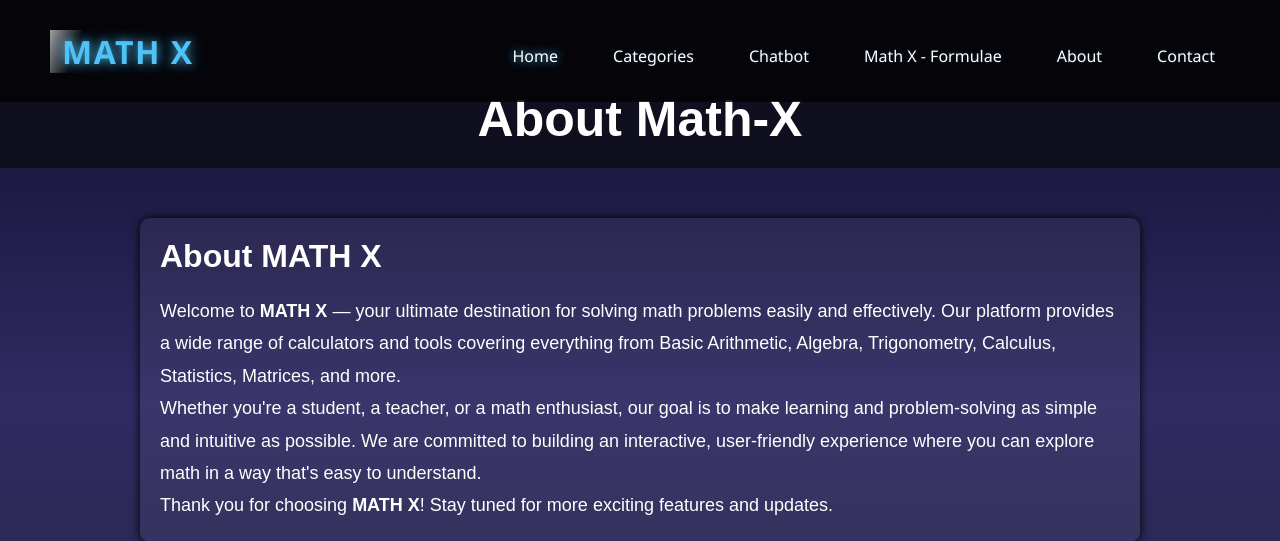
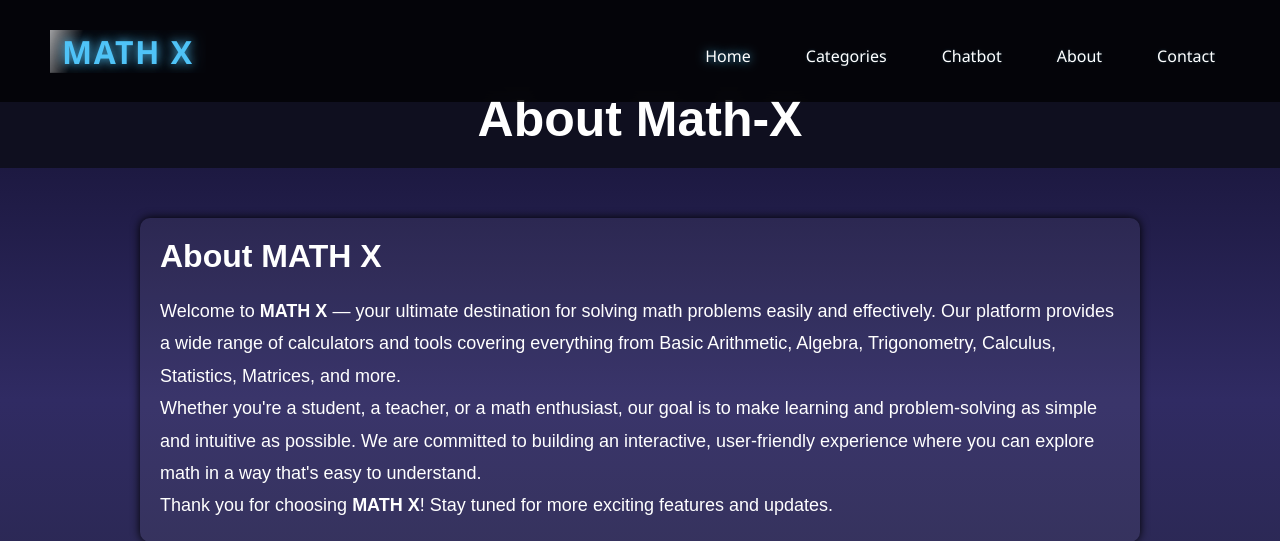
Before and after one commit to Srishanth-023/MATH--EXPO, a Flask app: page /about in a window 1280 px wide. Shown: the top 541 px of the page. Run offline with Flask 3, Linux system fonts and the light colour scheme.

Commit message:
navigation.html updated !

```diff
--- a/templates/navigation.html
+++ b/templates/navigation.html
@@ -70,7 +70,6 @@
     <a href="/" class="nav-link active">Home</a>
     <a href="/items" class="nav-link">Categories</a>
     <a href="/chat" class="nav-link">Chatbot</a>
-    <a href="/static/downloads/mathx.zip" class="nav-link" download>Math X - Formulae</a>
     <a href="/about" class="nav-link">About</a>
     <a href="/contact" class="nav-link">Contact</a>
 </nav>
```
